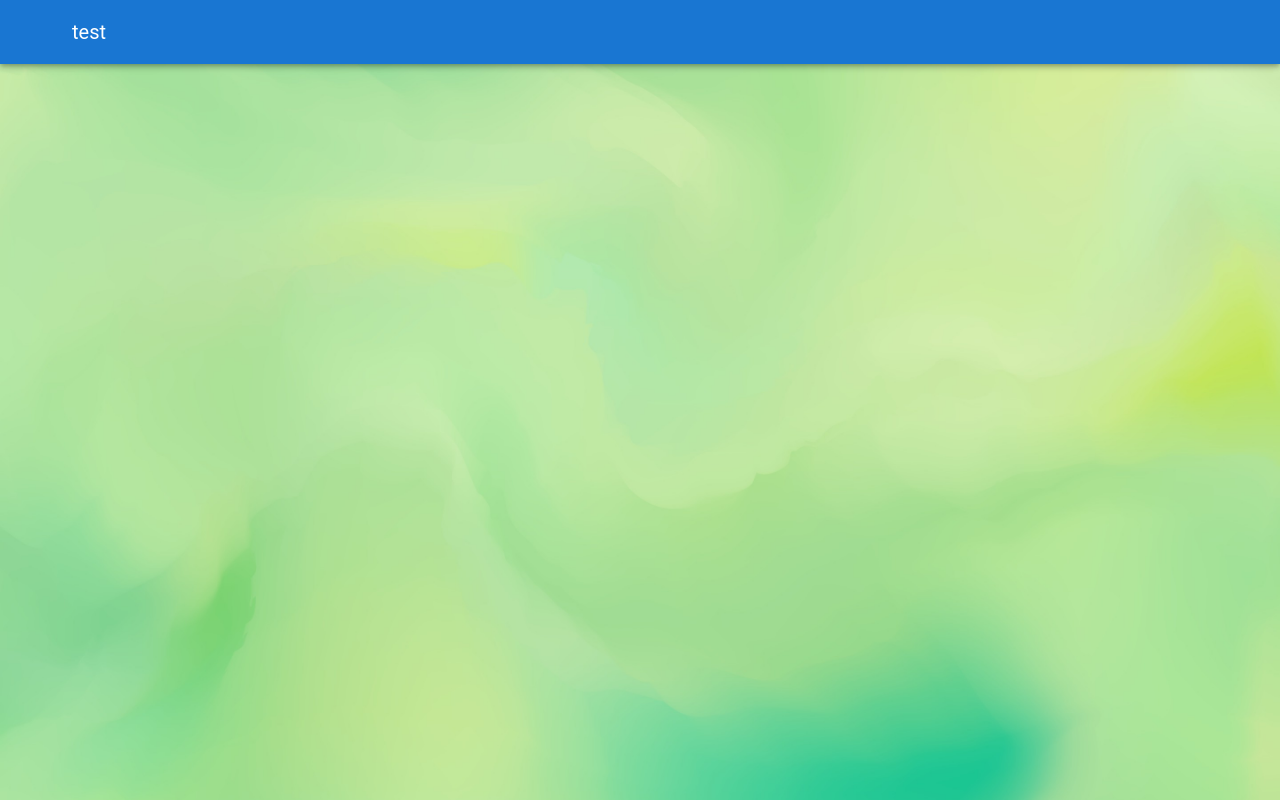
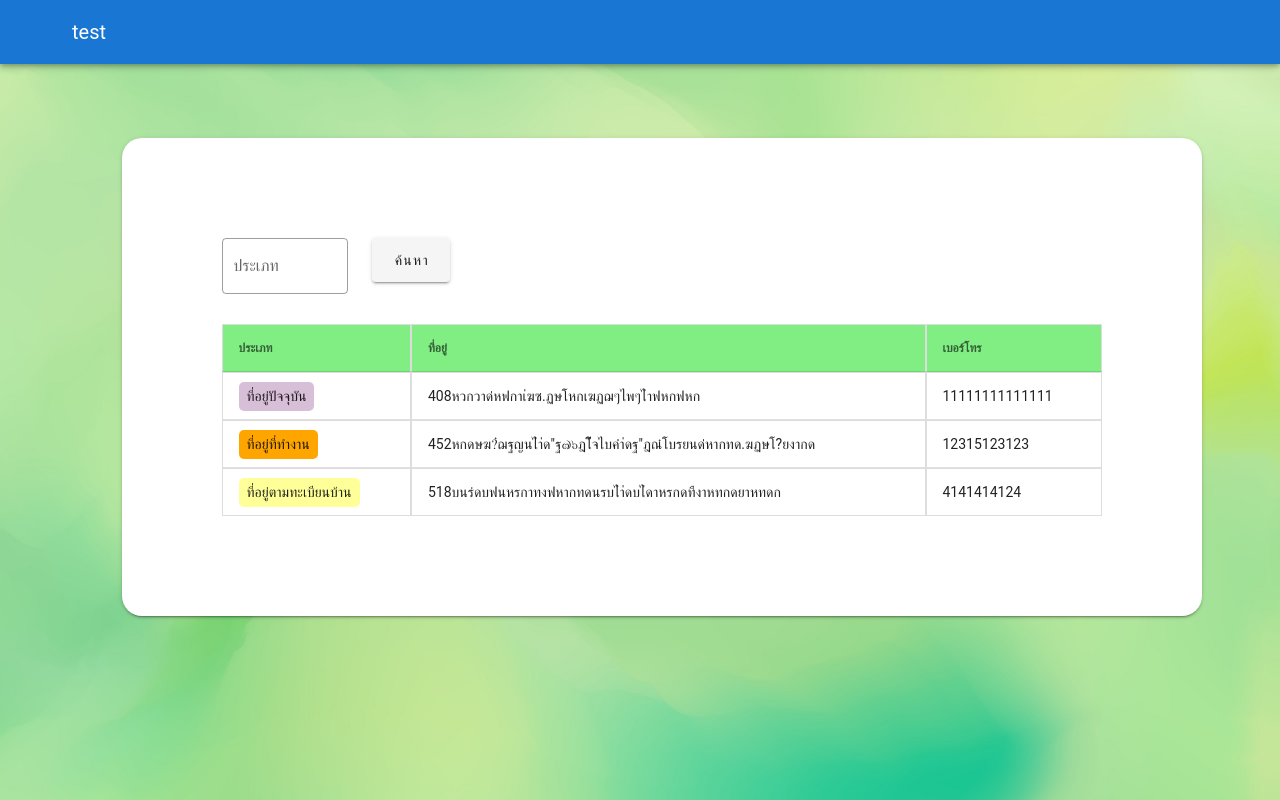
Before and after one commit to taemphong/project-ccpn, a Vue app: page /user-address-information in a window 1280 px wide. Built offline with nearby package versions, Linux system fonts and the light colour scheme; the HTML template or start-up script is replaced by a standard one.

Commit message:
AddressAndEdit

```diff
--- a/src/views/User/UserAddressInformation.vue
+++ b/src/views/User/UserAddressInformation.vue
@@ -0,0 +1,101 @@
+<template>
+    <v-container>
+      <v-card style="padding: 100px; margin: 50px; width: 95%; border-radius: 20px;">
+        <v-row>
+          <v-col cols="2">
+            <v-select :items="items" label="ประเภท" outlined></v-select>
+          </v-col>
+          <v-col cols="2">
+            <v-btn large>ค้นหา</v-btn>
+          </v-col>
+        </v-row>
+
+        <v-simple-table class="custom-table">
+          <template v-slot:default>
+            <thead>
+              <tr>
+                <th class="table-header">ประเภท</th>
+                <th class="table-header">ที่อยู่</th>
+                <th class="table-header">เบอร์โทร</th>
+              </tr>
+            </thead>
+            <tbody>
+              <tr v-for="item in Address" :key="item.type">
+                <td>
+                  <span :class="getBackgroundClass(item.type)">{{ item.type }}</span>
+                </td>
+                <td>{{ item.address }}</td>
+                <td>{{ item.phonenumber }}</td>
+              </tr>
+            </tbody>
+          </template>
+        </v-simple-table>
+      </v-card>
+    </v-container>
+  </template>
+
+  <script>
+  export default {
+    data() {
+      return {
+        Address: [
+          { type: 'ที่อยู่ปัจจุบัน', address: '408หวกวาด่หฟกาเ่ฆซ.ฏษโหกเฆฏฌๆไพๆไำฟหกฟหก', phonenumber: '11111111111111' },
+          { type: 'ที่อยู่ที่ทำงาน', address: '452หกดษฆ?๋ฌฐญนไำ่ด"ฐ๗๖ฎโ๊๋จไบคำ่ดฐ"ฎณ๋โบรยนด่หากทด.ฆฏษโ?ยงากด', phonenumber: '12315123123' },
+          { type: 'ที่อยู่ตามทะเบียนบ้าน', address: '518บนร่ดบฟนหรกาทงฟหากทดนรบไำ่ดบไ่ดาหรกดทืงาหทกดยาหทดก', phonenumber: '4141414124' },
+        ],
+        items: ['ที่อยู่ปัจจุบัน', 'ที่อยู่ที่ทำงาน', 'ที่อยู่ตามทะเบียนบ้าน'],
+      };
+    },
+    methods: {
+      getBackgroundClass(type) {
+        return {
+          'ที่อยู่ปัจจุบัน': 'bg-purple',
+          'ที่อยู่ที่ทำงาน': 'bg-orange',
+          'ที่อยู่ตามทะเบียนบ้าน': 'bg-yellow',
+        }[type] || '';
+      },
+    },
+  };
+  </script>
+
+  <style scoped>
+  /* สไตล์พื้นหลังให้เฉพาะตัวอักษร */
+  .bg-purple {
+    background-color: #D8BFD8;
+    padding: 4px 8px;
+    border-radius: 5px;
+    display: inline-block;
+  }
+
+  .bg-orange {
+    background-color: #FFA500;
+    padding: 4px 8px;
+    border-radius: 5px;
+    display: inline-block;
+  }
+
+  .bg-yellow {
+    background-color: #FFFF99;
+    padding: 4px 8px;
+    border-radius: 5px;
+    display: inline-block;
+  }
+
+  .custom-table {
+    border-collapse: collapse;
+    width: 100%;
+  }
+
+  .custom-table th,
+  .custom-table td {
+    border: 1px solid #ddd;
+    padding: 12px;
+    text-align: left;
+  }
+
+  .table-header {
+    background-color: #81ee84;
+    color: white;
+    font-weight: bold;
+  }
+  </style>
--- a/src/views/User/UserEditInfomation.vue
+++ b/src/views/User/UserEditInfomation.vue
@@ -8,6 +8,8 @@
         <v-row style="justify-content: center;">
           <v-col cols="12" sm="4">
             <v-text-field
+            background-color="#f5f5f5"
+            v-model="prefix"
             label="คำนำหน้าชื่อ"
             placeholder="นาย"
             outlined
@@ -15,16 +17,20 @@
           </v-col>
           <v-col cols="12" sm="4">
             <v-text-field
+            background-color="#f5f5f5"
               v-model="firstName"
               outlined
-              color="grey lighten-2"
+              label="ชื่อจริง"
+              placeholder="กรอกชื่อจริง"
             ></v-text-field>
           </v-col>
           <v-col cols="12" sm="4">
             <v-text-field
+            background-color="#f5f5f5"
               v-model="lastName"
               outlined
-              color="grey lighten-2"
+              label="นามสกุล"
+              placeholder="กรอกนามสกุล"
             ></v-text-field>
           </v-col>
         </v-row>
@@ -32,23 +38,29 @@
         <v-row style="justify-content: center;">
           <v-col cols="12" sm="4">
             <v-text-field
+            background-color="#f5f5f5"
               v-model="IDcardnumber"
               outlined
-              color="grey lighten-2"
+              label="เลขบัตรประชาชน"
+              placeholder="กรอกเลขบัตรประชาชน"
             ></v-text-field>
           </v-col>
           <v-col cols="12" sm="4">
             <v-text-field
+            background-color="#f5f5f5"
               v-model="Email"
               outlined
-              color="grey lighten-2"
+              label="อีเมล"
+              placeholder="กรอกอีเมล"
             ></v-text-field>
           </v-col>
           <v-col cols="12" sm="4">
             <v-text-field
+            background-color="#f5f5f5"
               v-model="Phonenumber"
               outlined
-              color="grey lighten-2"
+              label="เบอร์โทรศัพท์"
+              placeholder="กรอกเบอร์โทรศัพท์"
             ></v-text-field>
           </v-col>
         </v-row>
@@ -56,16 +68,20 @@
         <v-row >
           <v-col cols="12" sm="4">
             <v-text-field
+            background-color="#f5f5f5"
               v-model="Gender"
               outlined
-              color="grey lighten-2"
+              label="เพศ"
+              placeholder="กรอกเพศ"
             ></v-text-field>
           </v-col>
           <v-col cols="12" sm="4">
             <v-text-field
+            background-color="#f5f5f5"
               v-model="Birthday"
               outlined
-              color="grey lighten-2"
+              label="วัน-เดือน-ปีเกิด"
+              placeholder="กรอกวัน-เดือน-ปีเกิด"
             ></v-text-field>
           </v-col>
         </v-row>
@@ -73,12 +89,12 @@
         <v-container class="d-flex justify-center align-center">
   <v-row justify="center" >
     <v-col cols="auto" class="mx-4" >
-      <v-btn color="success">
+      <v-btn color="success" large>
         Submit
       </v-btn>
     </v-col>
     <v-col cols="auto" class="mx-4" >
-      <v-btn color="error">
+      <v-btn color="error " large>
         Cancle
       </v-btn>
     </v-col>
@@ -96,7 +112,12 @@
       return {
         prefix: '',
         firstName: '',
-        lastName: ''
+        lastName: '',
+        IDcardnumber: '',
+        Email: '',
+        Phonenumber: '',
+        Gender: '',
+        Birthday: ''
       };
     }
   };
```
